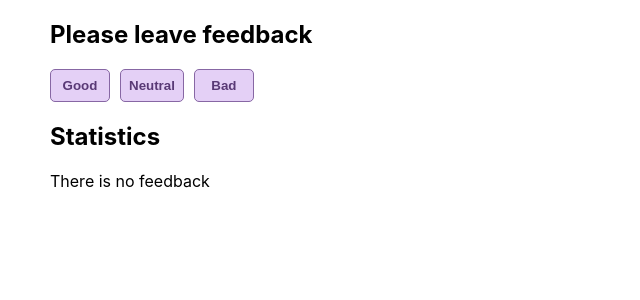
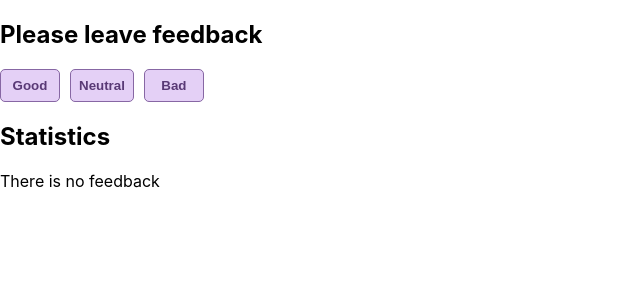
Before and after one commit to pelmeshek91/goit-react-hw-02-feedback, a React (Create React App) app: page / in a window 1280 px wide. Shown: the top 300 px of the page, without its empty margins (0-640 px from the left). Built offline with nearby package versions, Linux system fonts and the light colour scheme.

Commit message:
refactoring

```diff
--- a/src/components/App.jsx
+++ b/src/components/App.jsx
@@ -1,19 +1,28 @@
 import { Component } from 'react';
+import { Section } from 'components/section/Section';
+import { FeedbackOptions } from 'components/feedbackOptions/FeedbackOptions';
+import { Notification } from 'components/notification/Notification';
+import { Statistics } from './statistics/Statistics';
 
-import { Feedback } from './feedback/Feedback';
+const initialState = {
+  good: 0,
+  neutral: 0,
+  bad: 0,
+  lang: 'en',
+};
+
+const optionsBtn = [
+  { name: 'good', title: { en: 'Good', ua: 'Добре' } },
+  { name: 'neutral', title: { en: 'Neutral', ua: 'Задовільно' } },
+  { name: 'bad', title: { en: 'Bad', ua: 'Погано' } },
+];
 
 export class App extends Component {
-  state = {
-    good: 0,
-    neutral: 0,
-    bad: 0,
-  };
+  state = initialState;
 
-  countFeedback = e => {
+  countFeedback = name => {
     this.setState(prevState => {
-      const valueFromBtn = e.target.textContent.toLowerCase();
-      const res = Object.keys(prevState).filter(key => key === valueFromBtn);
-      return { [valueFromBtn]: prevState[res] + 1 };
+      return { [name]: prevState[name] + 1 };
     });
   };
 
@@ -31,14 +40,30 @@ export class App extends Component {
   };
 
   render() {
+    const total = this.countTotalFeedback();
+    const pers = this.countPositiveFeedbackPercentage();
+    const { lang, ...options } = this.state;
+
     return (
       <>
-        <Feedback
-          options={this.state}
-          total={this.countTotalFeedback()}
-          PositiveFeedback={this.countPositiveFeedbackPercentage}
-          countFeedback={this.countFeedback}
-        />
+        <Section title="Please leave feedback">
+          <FeedbackOptions
+            onLeaveFeedback={this.countFeedback}
+            options={optionsBtn}
+            lang={lang}
+          />
+        </Section>
+        <Section title="Statistics">
+          {total ? (
+            <Statistics
+              countTotalFeedback={total}
+              PositiveFeedback={pers}
+              options={options}
+            />
+          ) : (
+            <Notification message="There is no feedback" />
+          )}
+        </Section>
       </>
     );
   }
--- a/src/components/feedback/Feedback.jsx
+++ /dev/null
@@ -1,39 +0,0 @@
-import { FeedbackOptions } from 'components/feedbackOptions/FeedbackOptions';
-import { Statistics } from '../statistics/Statistics';
-import { Section } from 'components/section/Section';
-import { Notification } from 'components/notification/Notification';
-import PropTypes from 'prop-types';
-import s from './Feedback.module.css';
-
-export const Feedback = ({
-  PositiveFeedback,
-  total,
-  options,
-  countFeedback,
-}) => {
-  return (
-    <div className={s.sectionWrap}>
-      <Section title="Please leave feedback">
-        <FeedbackOptions onLeaveFeedback={countFeedback} options={options} />
-      </Section>
-      <Section title="Statistics">
-        {total ? (
-          <Statistics
-            countTotalFeedback={total}
-            PositiveFeedback={PositiveFeedback}
-            options={options}
-          />
-        ) : (
-          <Notification message="There is no feedback" />
-        )}
-      </Section>
-    </div>
-  );
-};
-
-Feedback.propTypes = {
-  PositiveFeedback: PropTypes.func.isRequired,
-  countFeedback: PropTypes.func.isRequired,
-  total: PropTypes.number.isRequired,
-  options: PropTypes.object.isRequired,
-};
--- a/src/components/feedback/Feedback.module.css
+++ /dev/null
@@ -1,4 +0,0 @@
-.sectionWrap {
-    margin-left: 50px;
-
-}
--- a/src/components/feedbackOptions/FeedbackOptions.jsx
+++ b/src/components/feedbackOptions/FeedbackOptions.jsx
@@ -1,13 +1,17 @@
 import s from './FeedbackOptions.module.css';
 import PropTypes from 'prop-types';
 
-export const FeedbackOptions = ({ onLeaveFeedback, options }) => {
+export const FeedbackOptions = ({ onLeaveFeedback, options, lang }) => {
   return (
     <div className={s.btnWrap}>
-      {Object.keys(options).map(key => {
+      {options.map(({ name, title }) => {
         return (
-          <button onClick={onLeaveFeedback} key={key} className={s.btn}>
-            {key.replace(key[0], key[0].toUpperCase())}
+          <button
+            onClick={() => onLeaveFeedback(name)}
+            key={name}
+            className={s.btn}
+          >
+            {title[lang]}
           </button>
         );
       })}
@@ -17,5 +21,5 @@ export const FeedbackOptions = ({ onLeaveFeedback, options }) => {
 
 FeedbackOptions.propTypes = {
   onLeaveFeedback: PropTypes.func.isRequired,
-  options: PropTypes.object.isRequired,
+  options: PropTypes.arrayOf(PropTypes.object).isRequired,
 };
--- a/src/components/statistics/Statistics.jsx
+++ b/src/components/statistics/Statistics.jsx
@@ -16,13 +16,13 @@ export const Statistics = ({
       })}
 
       <p>Total: {countTotalFeedback} </p>
-      <p>Positive feedback: {PositiveFeedback()}% </p>
+      <p>Positive feedback: {PositiveFeedback}% </p>
     </div>
   );
 };
 
 Statistics.propTypes = {
-  PositiveFeedback: PropTypes.func.isRequired,
-  countFeedback: PropTypes.func.isRequired,
+  PositiveFeedback: PropTypes.number.isRequired,
+  countTotalFeedback: PropTypes.number.isRequired,
   options: PropTypes.object.isRequired,
 };
```
